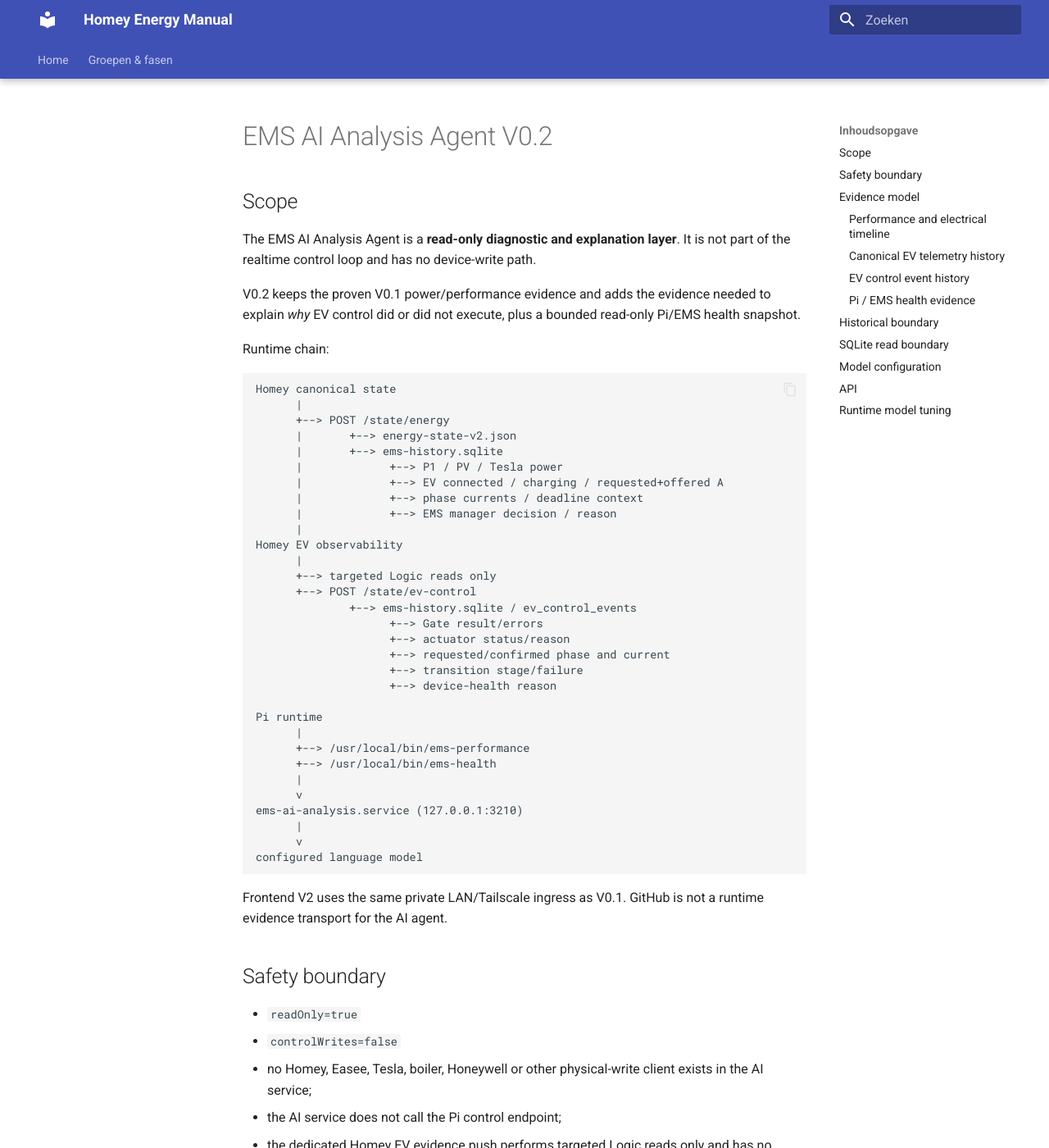
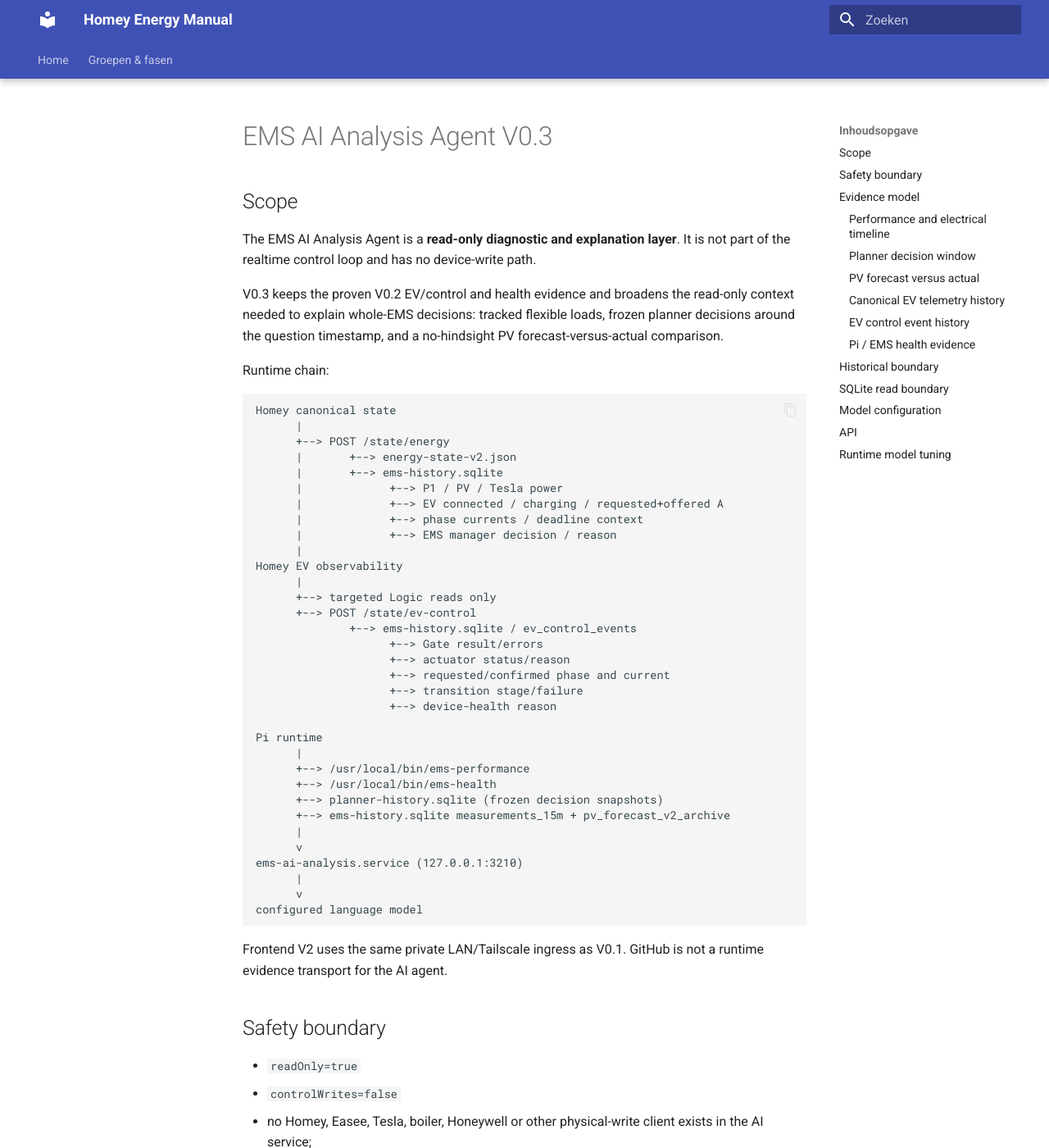
Before and after one commit to OnsKasteeltje/homey-energy-manual, an MkDocs documentation site: the page built from docs/architecture/ems-ai-analysis-agent.md, in a window 1280 px wide and 1400 px high. Shown: the whole window at 82% size. Built offline with MkDocs 1.6.1 and Material for MkDocs 9.7.7, drawn with Linux system fonts in a browser that asks for light colours; some of the changed text lies outside the part shown.

Commit message:
docs(ai): define v0.3 contextual evidence

```diff
--- a/docs/architecture/ems-ai-analysis-agent.md
+++ b/docs/architecture/ems-ai-analysis-agent.md
@@ -1,13 +1,14 @@
-# EMS AI Analysis Agent V0.2
+# EMS AI Analysis Agent V0.3
 
 ## Scope
 
 The EMS AI Analysis Agent is a **read-only diagnostic and explanation layer**.
 It is not part of the realtime control loop and has no device-write path.
 
-V0.2 keeps the proven V0.1 power/performance evidence and adds the evidence
-needed to explain *why* EV control did or did not execute, plus a bounded
-read-only Pi/EMS health snapshot.
+V0.3 keeps the proven V0.2 EV/control and health evidence and broadens the
+read-only context needed to explain whole-EMS decisions: tracked flexible loads,
+frozen planner decisions around the question timestamp, and a no-hindsight
+PV forecast-versus-actual comparison.
 
 Runtime chain:
 
@@ -37,6 +38,8 @@
       |
       +--> /usr/local/bin/ems-performance
       +--> /usr/local/bin/ems-health
+      +--> planner-history.sqlite (frozen decision snapshots)
+      +--> ems-history.sqlite measurements_15m + pv_forecast_v2_archive
       |
       v
 ems-ai-analysis.service (127.0.0.1:3210)
@@ -68,11 +71,39 @@
 
 ### Performance and electrical timeline
 
-V0.2 retains:
+V0.3 retains `EMS_PI_DAY_PERFORMANCE_V0.1` and expands the bounded 5-minute
+electrical timeline to P1, aggregate PV, Tesla, boiler and Quatt power plus
+washer/dryer active state when available. A derived residual household value is
+included only as a labelled derivation from measured house power minus the
+tracked large loads; it is not a new measurement authority.
 
-1. `EMS_PI_DAY_PERFORMANCE_V0.1`;
-2. planner-history coverage exposed through that report;
-3. bounded 5-minute P1, aggregate PV and Tesla electrical-power evidence.
+### Planner decision window
+
+For question-specific timestamps the agent extracts a bounded historical
+`plannerDecisionWindow` from `planner-history.sqlite`. The question may provide
+an explicit local clock time (for example `14:00`); otherwise the analysis uses
+important export windows and recent control events as anchors.
+
+For each anchor V0.3 selects the latest frozen planner snapshot generated at or
+before that timestamp. It never reads the current planner output and pretends it
+was historical state. Only a compact projection is sent to the model: relevant
+realtime correction context, deadline/guardrail context and the 15-minute action
+covering the anchor, including EV/WW/battery targets and recorded planner
+reasons. Snapshots older than the bounded historical tolerance remain missing
+rather than being fabricated.
+
+### PV forecast versus actual
+
+V0.3 adds `forecastVsActual15m` from canonical local history. Forecast values
+come from `pv_forecast_v2_archive` using the same fixed 12-hour no-hindsight
+selection rule as PV & Flex: for each target slot use the newest forecast that
+already existed no later than slot start minus 12 hours. Actual PV/export and
+EV/boiler context come from canonical `measurements_15m`.
+
+The evidence contains a daily comparable-slot summary (forecast energy, actual
+energy, bias and mean absolute error) plus a bounded detail set around analysis
+anchors and the largest forecast-error/export slots. A later forecast must
+never be used to judge an earlier planner decision.
 
 ### Canonical EV telemetry history
 
@@ -178,9 +209,10 @@
 `GET /agent/health` reports readiness and the configured model without
 exposing credentials.
 
-`POST /agent/ask` accepts a question and day. The response contains the
-answer plus bounded evidence counts/status. Raw model responses and credentials
-are not persisted.
+`POST /agent/ask` accepts a question and day. The question is also used only to
+select bounded historical analysis anchors; it never changes EMS state. The
+response contains the answer plus bounded evidence counts/status. Raw model
+responses and credentials are not persisted.
 
 ## Runtime model tuning
 
```
